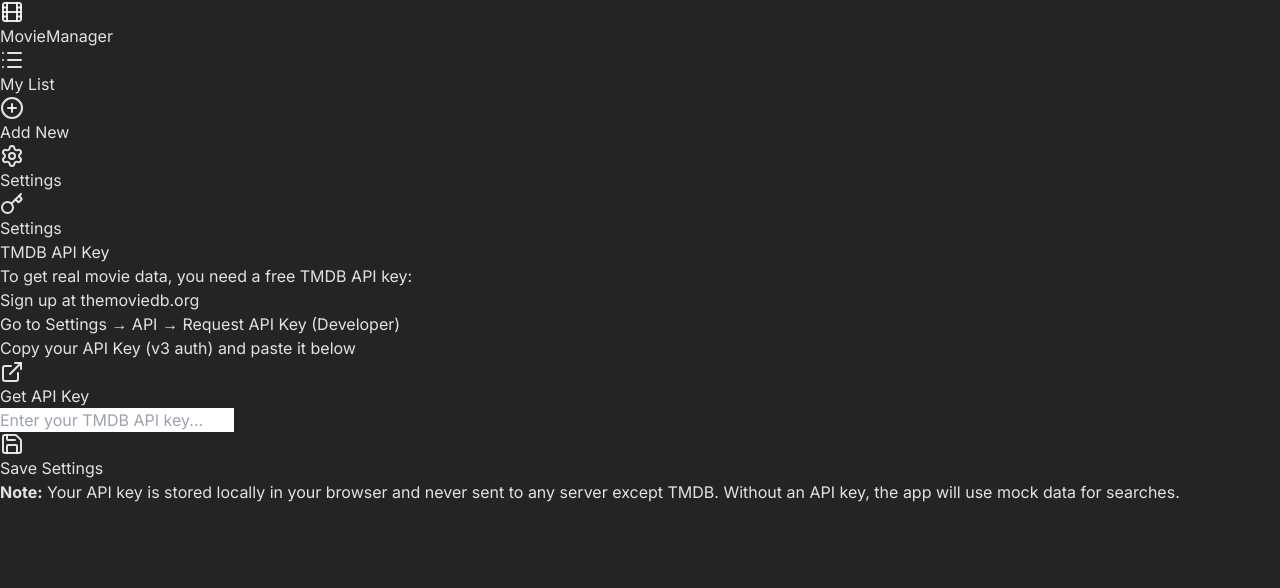
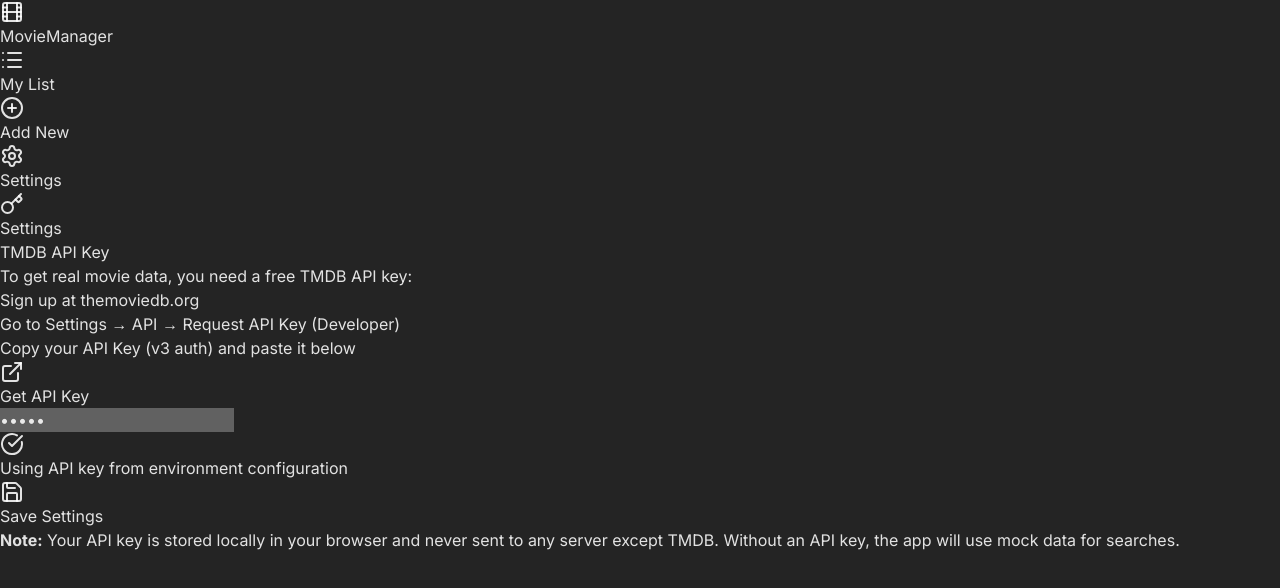
Before and after one commit to carlguo508/Movie-Manager, a React (Vite) app: page /#/settings in a window 1280 px wide. Shown: the top 588 px of the page. Built offline with nearby package versions, Linux system fonts and the light colour scheme; no server answers.

Commit message:
feat: Support environment variable for API key

```diff
--- a/src/components/Settings.jsx
+++ b/src/components/Settings.jsx
@@ -15,6 +15,8 @@
       setApiKey(existingKey);
     }
   }, []);
+
+  const isEnvKey = !!import.meta.env.VITE_TMDB_API_KEY;
 
   const handleSave = async () => {
     tmdbService.setApiKey(apiKey);
@@ -80,8 +82,16 @@
               value={apiKey}
               onChange={(e) => setApiKey(e.target.value)}
               placeholder="Enter your TMDB API key..."
-              className="w-full px-4 py-3 bg-gray-900 border border-gray-700 rounded-lg text-white placeholder-gray-500 focus:outline-none focus:ring-2 focus:ring-purple-500 focus:border-transparent transition-all font-mono text-sm"
+              disabled={isEnvKey}
+              className="w-full px-4 py-3 bg-gray-900 border border-gray-700 rounded-lg text-white placeholder-gray-500 focus:outline-none focus:ring-2 focus:ring-purple-500 focus:border-transparent transition-all font-mono text-sm disabled:opacity-50 disabled:cursor-not-allowed"
             />
+
+            {isEnvKey && (
+              <div className="mt-2 text-xs text-purple-400 flex items-center gap-1">
+                <CheckCircle className="w-3 h-3" />
+                Using API key from environment configuration
+              </div>
+            )}
 
             {testResult === 'success' && (
               <div className="mt-3 flex items-center gap-2 text-green-400 text-sm">
--- a/src/services/tmdbApi.js
+++ b/src/services/tmdbApi.js
@@ -2,7 +2,7 @@
 
 class TMDBService {
   constructor() {
-    this.apiKey = localStorage.getItem('tmdb_api_key') || '';
+    this.apiKey = import.meta.env.VITE_TMDB_API_KEY || localStorage.getItem('tmdb_api_key') || '';
   }
 
   setApiKey(key) {
```
